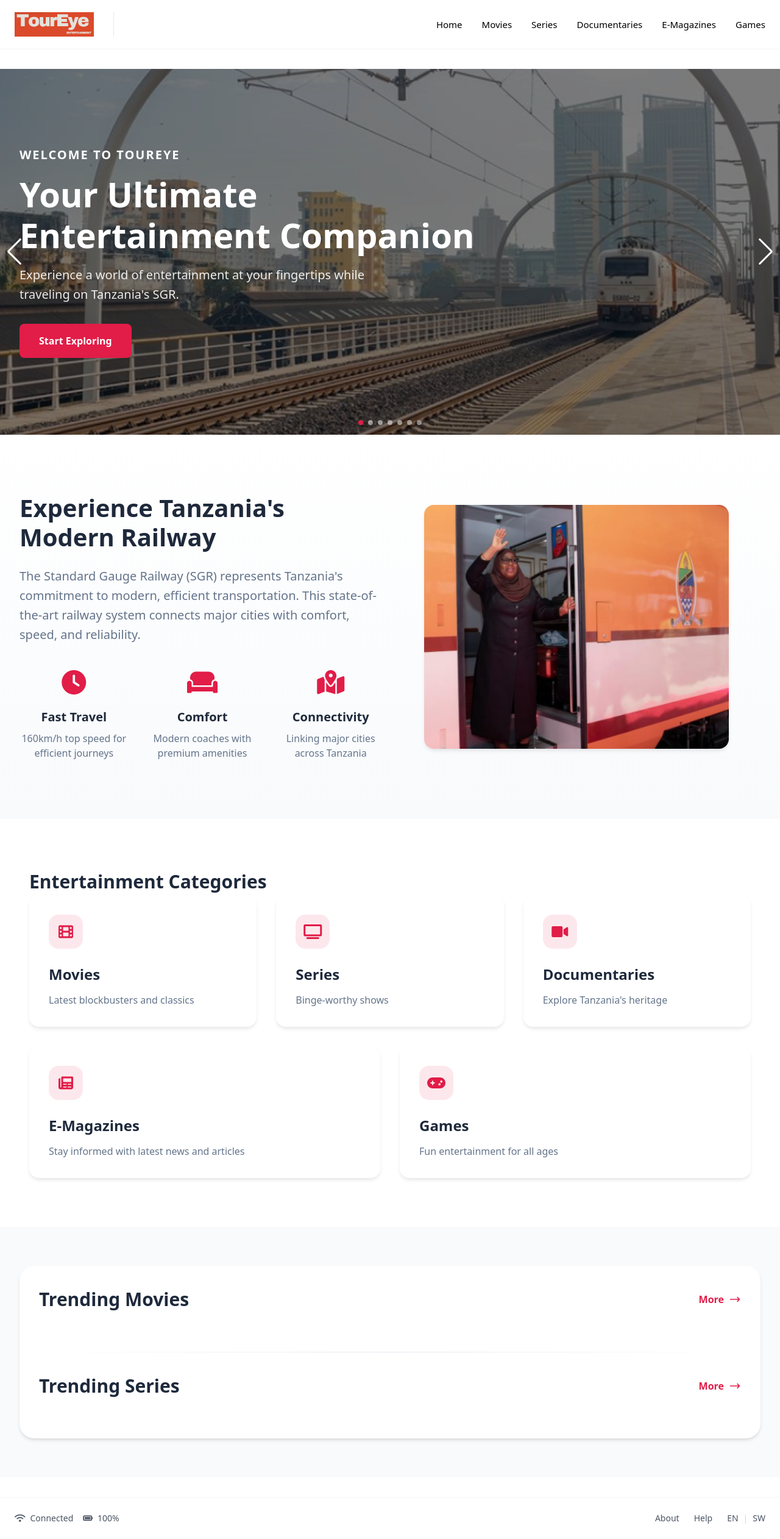
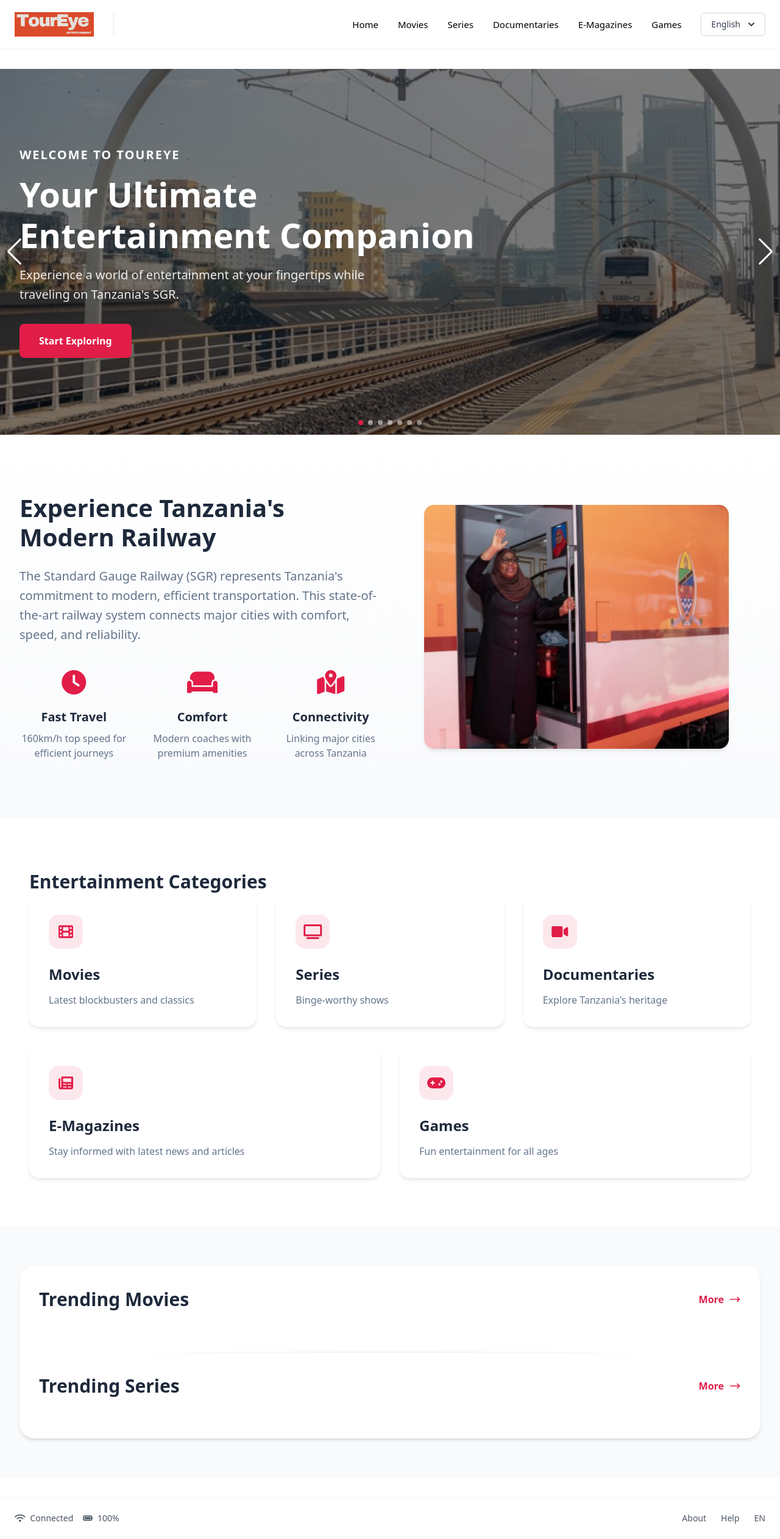
Before and after one commit to manasrpandya/TourEye_MVP, a Flask app: page / in a window 1280 px wide. Shown: the whole page at 61% size. Run offline with Flask 3, Linux system fonts and the light colour scheme; data that the repository does not hold is empty; some libraries are stand-ins or nearby versions.

Commit message:
implement language selection feature with session management and UI enhancements

```diff
--- a/backend/app.py
+++ b/backend/app.py
@@ -1,4 +1,4 @@
-from flask import Flask, render_template, request, jsonify
+from flask import Flask, render_template, request, jsonify, session
 from services.tmdb_service import TMDBService
 from services.news_service import NewsService
 import requests
@@ -10,9 +10,24 @@ from datetime import datetime
 load_dotenv()
 
 app = Flask(__name__)
+app.secret_key = os.getenv('SECRET_KEY', 'your-secret-key-here')
+
+# Initialize services
 tmdb_service = TMDBService()
 news_service = NewsService()
 TMDB_API_KEY = os.getenv('TMDB_API_KEY')
+
+# Language dictionary
+LANGUAGES = {
+    'en': 'English',
+    'sw': 'Swahili'
+}
+
+@app.before_request
+def before_request():
+    # Set default language if not set
+    if 'language' not in session:
+        session['language'] = 'English'
 
 @app.template_filter('datetime')
 def format_datetime(value):
@@ -191,5 +206,28 @@ def get_genres():
     genres = tmdb_service.get_genres()
     return jsonify([{'id': genre.id, 'name': genre.name} for genre in genres])
 
+@app.route('/set-language', methods=['POST'])
+def set_language():
+    try:
+        data = request.get_json()
+        if not data:
+            return jsonify({'status': 'error', 'message': 'No data provided'}), 400
+
+        language = data.get('language')
+        if language not in ['en', 'sw']:
+            return jsonify({'status': 'error', 'message': 'Invalid language'}), 400
+
+        # Set the language in session
+        session['language'] = LANGUAGES[language]
+        session.modified = True
+
+        return jsonify({
+            'status': 'success',
+            'message': f'Language changed to {LANGUAGES[language]}',
+            'language': LANGUAGES[language]
+        })
+    except Exception as e:
+        return jsonify({'status': 'error', 'message': str(e)}), 500
+
 if __name__ == '__main__':
     app.run(debug=True, host='0.0.0.0', port=5000)
--- a/backend/templates/base.html
+++ b/backend/templates/base.html
@@ -75,10 +75,25 @@
                     <a href="/documentaries" class="nav-link {% if request.endpoint == 'documentaries' %}active{% endif %}">Documentaries</a>
                     <a href="/e-magazines" class="nav-link {% if request.endpoint == 'magazines' %}active{% endif %}">E-Magazines</a>
                     <a href="/games" class="nav-link {% if request.endpoint == 'games' %}active{% endif %}">Games</a>
+                <!-- Language Switcher -->
+                <div class="relative inline-block text-left">
+                    <button id="languageButton" type="button" class="inline-flex items-center px-4 py-2 text-sm font-medium text-gray-700 bg-white border border-gray-300 rounded-md hover:bg-gray-50 focus:outline-none focus:ring-2 focus:ring-offset-2 focus:ring-indigo-500">
+                        <span id="currentLanguage">{{ session.get('language', 'English') }}</span>
+                        <svg class="-mr-1 ml-2 h-5 w-5" xmlns="http://www.w3.org/2000/svg" viewBox="0 0 20 20" fill="currentColor">
+                            <path fill-rule="evenodd" d="M5.293 7.293a1 1 0 011.414 0L10 10.586l3.293-3.293a1 1 0 111.414 1.414l-4 4a1 1 0 01-1.414 0l-4-4a1 1 0 010-1.414z" clip-rule="evenodd" />
+                        </svg>
+                    </button>
+                    <div id="languageDropdown" class="hidden absolute right-0 mt-2 w-36 rounded-md shadow-lg bg-white ring-1 ring-black ring-opacity-5">
+                        <div class="py-1" role="menu">
+                            <a href="#" class="language-option block px-4 py-2 text-sm text-gray-700 hover:bg-gray-100" data-lang="en">English</a>
+                            <a href="#" class="language-option block px-4 py-2 text-sm text-gray-700 hover:bg-gray-100" data-lang="sw">Swahili</a>
+                        </div>
+                    </div>
                 </div>
             </div>
         </div>
-    </nav>
+    </div>
+</nav>
 
     <!-- Main Content -->
     <main class="flex-grow">
@@ -105,9 +120,11 @@
                     <a href="/about" class="text-gray-600 hover:text-accent transition-colors">About</a>
                     <a href="/help" class="text-gray-600 hover:text-accent transition-colors">Help</a>
                     <div class="flex items-center space-x-2">
-                        <a href="?lang=en" class="text-gray-600 hover:text-accent transition-colors">EN</a>
-                        <span class="text-gray-300">|</span>
-                        <a href="?lang=sw" class="text-gray-600 hover:text-accent transition-colors">SW</a>
+                        <button id="languageButton" class="text-gray-600 hover:text-accent transition-colors">EN</button>
+                        <div id="languageDropdown" class="hidden absolute bg-white border border-gray-100 p-2">
+                            <a href="#" class="language-option block text-gray-600 hover:text-accent transition-colors py-2" data-lang="en">English</a>
+                            <a href="#" class="language-option block text-gray-600 hover:text-accent transition-colors py-2" data-lang="sw">Swahili</a>
+                        </div>
                     </div>
                 </div>
             </div>
@@ -115,6 +132,58 @@
     </footer>
 
     <script src="https://cdn.jsdelivr.net/npm/swiper@11/swiper-bundle.min.js"></script>
+    <script>
+        document.addEventListener('DOMContentLoaded', function() {
+            const languageButton = document.getElementById('languageButton');
+            const languageDropdown = document.getElementById('languageDropdown');
+            const languageOptions = document.querySelectorAll('.language-option');
+            const currentLanguage = document.getElementById('currentLanguage');
+
+            // Toggle dropdown
+            languageButton.addEventListener('click', function() {
+                languageDropdown.classList.toggle('hidden');
+            });
+
+            // Close dropdown when clicking outside
+            document.addEventListener('click', function(event) {
+                if (!languageButton.contains(event.target) && !languageDropdown.contains(event.target)) {
+                    languageDropdown.classList.add('hidden');
+                }
+            });
+
+            // Handle language selection
+            languageOptions.forEach(option => {
+                option.addEventListener('click', async function(e) {
+                    e.preventDefault();
+                    const lang = this.getAttribute('data-lang');
+
+                    try {
+                        const response = await fetch('/set-language', {
+                            method: 'POST',
+                            headers: {
+                                'Content-Type': 'application/json',
+                                'X-Requested-With': 'XMLHttpRequest'
+                            },
+                            body: JSON.stringify({ language: lang })
+                        });
+
+                        if (response.ok) {
+                            const data = await response.json();
+                            if (data.status === 'success') {
+                                // Update the display
+                                currentLanguage.textContent = lang === 'en' ? 'English' : 'Swahili';
+                                languageDropdown.classList.add('hidden');
+                                // Reload the page to reflect the language change
+                                window.location.reload();
+                            }
+                        }
+                    } catch (error) {
+                        console.error('Error changing language:', error);
+                    }
+                });
+            });
+        });
+    </script>
     {% block extra_js %}{% endblock %}
 </body>
 </html>
```
Also changed, not shown: 1 other file.
